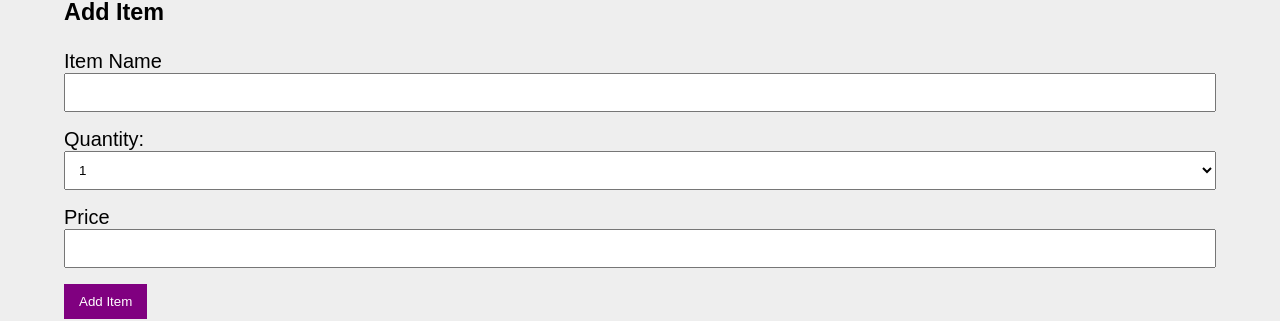
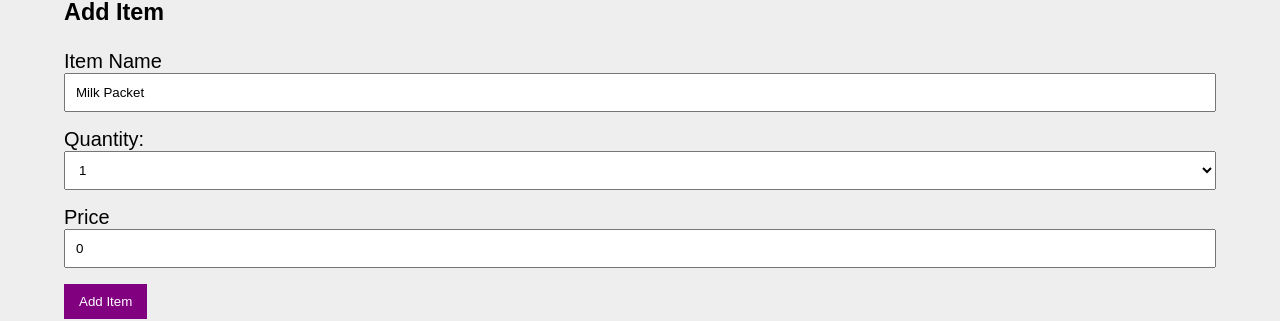
Before and after one commit to leelanarasimha/react18-course, a React (Create React App) app in the folder grocery-list/: page / in a window 1280 px wide. Shown: the part 125-446 px from the top of the page. Built offline with nearby package versions, Linux system fonts and the light colour scheme.

Commit message:
controlled elements

```diff
--- a/grocery-list/src/components/AddItem.js
+++ b/grocery-list/src/components/AddItem.js
@@ -1,15 +1,21 @@
+import { useState } from 'react';
+
 export default function AddItem() {
+  const [name, setName] = useState('Milk Packet');
+  const [quantity, setQuantity] = useState(1);
+  const [price, setPrice] = useState(0);
+
   return (
     <div>
       <h3>Add Item</h3>
       <form className="add-item">
         <div>
           <label>Item Name</label>
-          <input type="text" />
+          <input type="text" value={name} onChange={(e) => setName(e.target.value)} />
         </div>
         <div>
           <label>Quantity:</label>
-          <select>
+          <select value={quantity} onChange={(e) => setQuantity(e.target.value)}>
             <option>1</option>
             <option>2</option>
             <option>3</option>
@@ -17,7 +23,7 @@ export default function AddItem() {
         </div>
         <div>
           <label>Price</label>
-          <input type="number" />
+          <input type="number" value={price} onChange={(e) => setPrice(e.target.value)} />
         </div>
 
         <div>
```
